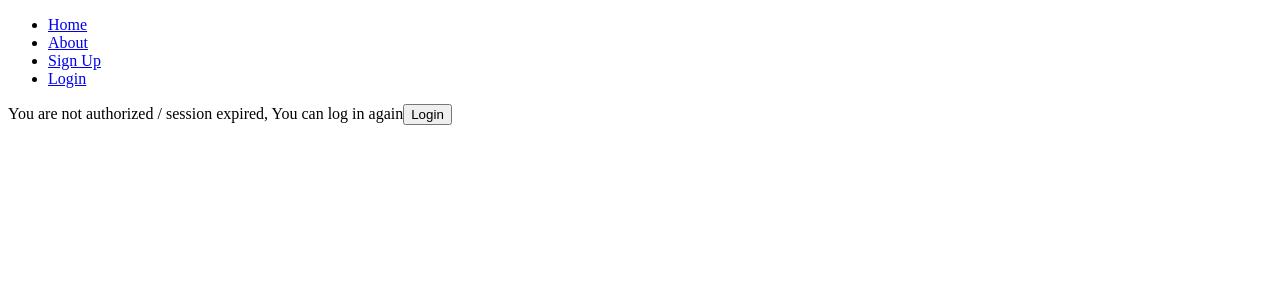
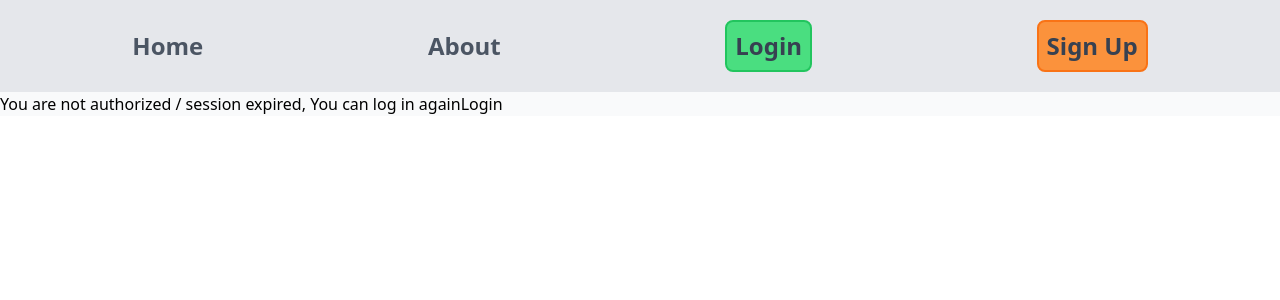
Before and after one commit to suvratkumra/FoodReviewWebsite, a React (Create React App) app in the folder client/: page /new/list in a window 1280 px wide. Shown: the top 300 px of the page. Built offline with nearby package versions, Linux system fonts and the light colour scheme; no server answers.

Commit message:
feat: adding navbar css

```diff
--- a/client/src/App.js
+++ b/client/src/App.js
@@ -11,12 +11,11 @@ import Profile from "./components/profile/Profile";
 import About from "./components/about/About";
 import GlobalHandler from "./components/globalHandler/GlobalHandler";
 import Verification from "./components/verify/Verification";
+import './output.css'
 
 function App() {
-
-
   return (
-    <>
+    <div className="bg-gray-50">
       <BrowserRouter>
         <GlobalHandler />
         <Navbar />
@@ -49,10 +48,10 @@ function App() {
               <NewList />
             </Authorization>
           } />
-          <Route path="/verification-page" element = {<Verification/>} />
+          <Route path="/verification-page" element={<Verification />} />
         </Routes>
       </BrowserRouter>
-    </>
+    </div>
   );
 }
 
--- a/client/src/components/Navbar/Navbar.js
+++ b/client/src/components/Navbar/Navbar.js
@@ -67,43 +67,44 @@ const Navbar = () => {
     return (
         <div>
             {/* the banner which tells user to verify their account */}
-            {!isProfileVerified && <div style={{ fontSize: "2rem", color: "Red", border: "4px black solid", borderRadius: "10px", padding: "10px 20px", display: 'flex', justifyContent: 'space-around' }}>
+            {!isProfileVerified && <div>
 
                 Verify Your Account to unlock full features of the website.
 
                 <button onClick={() => { navigate('/verification-page') }}> Verify Now! </button>
 
             </div>}
-            <nav>
-                <ul>
+            <div className='font-bold bg-gray-200 text-gray-700 p-2 m-0'>
+                <ul className='flex flex-row justify-around text-2xl items-center p-3'>
                     <li>
-                        <Link to="/">Home</Link>
+                        <Link className='relative inline-block text-gray-600 hover:text-gray-800 duration-300 transition-all ease-in-out hover:underline ' to="/">Home</Link>
+
                     </li>
                     <li>
-                        <Link to="/about">About</Link>
+                        <Link className='relative inline-block text-gray-600 hover:text-gray-800 duration-300 transition-all ease-in-out hover:underline ' to="/about">About</Link>
                     </li>
                     {validToken ? (
                         <>
                             <li>
-                                <Link to="/profile">Profile</Link>
+                                <Link to="/profile" className='relative inline-block text-gray-600 hover:text-gray-800 duration-300 transition-all ease-in-out hover:underline '>Profile</Link>
                             </li>
                             <li>
-                                <a href='#' onClick={handleLogoutAction}>Logout</a>
+                                <a href='#' className='relative inline-block text-gray-600 hover:text-gray-800 duration-300 transition-all ease-in-out hover:underline ' onClick={handleLogoutAction}>Logout</a>
                             </li>
                         </>
                     ) : (
                         <>
-                            <li>
+                            <li className='bg-green-400 rounded-lg p-2 hover:bg-green-500 hover:text-black ease-in-out border-2 border-green-500 hover:border-green-600 hover:cursor-pointer'>
+                                <Link to="/login">Login</Link>
+                            </li>
+                            <li className='bg-orange-400 rounded-lg p-2 hover:bg-orange-500 hover:text-black ease-in-out border-2 border-orange-500 hover:border-orange-600 hover:cursor-pointer'>
                                 <Link to="/signup">Sign Up</Link>
-                            </li>
-                            <li>
-                                <Link to="/login">Login</Link>
                             </li>
                         </>
                     )}
                 </ul>
-            </nav>
-        </div>
+            </div>
+        </div >
     );
 };
 
--- a/client/src/output.css
+++ b/client/src/output.css
@@ -571,12 +571,295 @@ video {
   --tw-backdrop-sepia:  ;
 }
 
+.fixed {
+  position: fixed;
+}
+
+.absolute {
+  position: absolute;
+}
+
+.relative {
+  position: relative;
+}
+
+.left-0 {
+  left: 0px;
+}
+
+.top-0 {
+  top: 0px;
+}
+
+.top-2 {
+  top: 0.5rem;
+}
+
+.top-10 {
+  top: 2.5rem;
+}
+
+.bottom-0 {
+  bottom: 0px;
+}
+
+.m-2 {
+  margin: 0.5rem;
+}
+
+.m-0 {
+  margin: 0px;
+}
+
+.inline-block {
+  display: inline-block;
+}
+
 .flex {
   display: flex;
 }
 
+.h-full {
+  height: 100%;
+}
+
+.h-0 {
+  height: 0px;
+}
+
+.h-0\.5 {
+  height: 0.125rem;
+}
+
+.h-8 {
+  height: 2rem;
+}
+
+.h-32 {
+  height: 8rem;
+}
+
+.h-24 {
+  height: 6rem;
+}
+
+.h-1\/5 {
+  height: 20%;
+}
+
+.h-4\/5 {
+  height: 80%;
+}
+
+.h-96 {
+  height: 24rem;
+}
+
+.h-3 {
+  height: 0.75rem;
+}
+
+.h-10 {
+  height: 2.5rem;
+}
+
+.h-14 {
+  height: 3.5rem;
+}
+
+.h-\[16rem\] {
+  height: 16rem;
+}
+
+.h-\[1rem\] {
+  height: 1rem;
+}
+
+.h-\[14rem\] {
+  height: 14rem;
+}
+
+.h-\[12rem\] {
+  height: 12rem;
+}
+
+.h-\[2rem\] {
+  height: 2rem;
+}
+
+.h-\[4rem\] {
+  height: 4rem;
+}
+
+.h-\[5rem\] {
+  height: 5rem;
+}
+
+.h-\[4\.5rem\] {
+  height: 4.5rem;
+}
+
+.min-h-0 {
+  min-height: 0px;
+}
+
+.w-full {
+  width: 100%;
+}
+
+.w-3 {
+  width: 0.75rem;
+}
+
+.flex-auto {
+  flex: 1 1 auto;
+}
+
+.origin-left {
+  -webkit-transform-origin: left;
+          transform-origin: left;
+}
+
+.scale-x-0 {
+  --tw-scale-x: 0;
+  -webkit-transform: translate(var(--tw-translate-x), var(--tw-translate-y)) rotate(var(--tw-rotate)) skewX(var(--tw-skew-x)) skewY(var(--tw-skew-y)) scaleX(var(--tw-scale-x)) scaleY(var(--tw-scale-y));
+          transform: translate(var(--tw-translate-x), var(--tw-translate-y)) rotate(var(--tw-rotate)) skewX(var(--tw-skew-x)) skewY(var(--tw-skew-y)) scaleX(var(--tw-scale-x)) scaleY(var(--tw-scale-y));
+}
+
+.transform {
+  -webkit-transform: translate(var(--tw-translate-x), var(--tw-translate-y)) rotate(var(--tw-rotate)) skewX(var(--tw-skew-x)) skewY(var(--tw-skew-y)) scaleX(var(--tw-scale-x)) scaleY(var(--tw-scale-y));
+          transform: translate(var(--tw-translate-x), var(--tw-translate-y)) rotate(var(--tw-rotate)) skewX(var(--tw-skew-x)) skewY(var(--tw-skew-y)) scaleX(var(--tw-scale-x)) scaleY(var(--tw-scale-y));
+}
+
+.flex-row {
+  flex-direction: row;
+}
+
+.items-center {
+  align-items: center;
+}
+
+.justify-center {
+  justify-content: center;
+}
+
+.justify-around {
+  justify-content: space-around;
+}
+
+.rounded-lg {
+  border-radius: 0.5rem;
+}
+
 .border {
   border-width: 1px;
+}
+
+.border-8 {
+  border-width: 8px;
+}
+
+.border-2 {
+  border-width: 2px;
+}
+
+.border-red-50 {
+  --tw-border-opacity: 1;
+  border-color: rgb(254 242 242 / var(--tw-border-opacity));
+}
+
+.border-green-600 {
+  --tw-border-opacity: 1;
+  border-color: rgb(22 163 74 / var(--tw-border-opacity));
+}
+
+.border-green-400 {
+  --tw-border-opacity: 1;
+  border-color: rgb(74 222 128 / var(--tw-border-opacity));
+}
+
+.border-green-500 {
+  --tw-border-opacity: 1;
+  border-color: rgb(34 197 94 / var(--tw-border-opacity));
+}
+
+.border-orange-500 {
+  --tw-border-opacity: 1;
+  border-color: rgb(249 115 22 / var(--tw-border-opacity));
+}
+
+.bg-gray-50 {
+  --tw-bg-opacity: 1;
+  background-color: rgb(249 250 251 / var(--tw-bg-opacity));
+}
+
+.bg-gray-100 {
+  --tw-bg-opacity: 1;
+  background-color: rgb(243 244 246 / var(--tw-bg-opacity));
+}
+
+.bg-green-400 {
+  --tw-bg-opacity: 1;
+  background-color: rgb(74 222 128 / var(--tw-bg-opacity));
+}
+
+.bg-orange-400 {
+  --tw-bg-opacity: 1;
+  background-color: rgb(251 146 60 / var(--tw-bg-opacity));
+}
+
+.bg-blue-500 {
+  --tw-bg-opacity: 1;
+  background-color: rgb(59 130 246 / var(--tw-bg-opacity));
+}
+
+.bg-gray-900 {
+  --tw-bg-opacity: 1;
+  background-color: rgb(17 24 39 / var(--tw-bg-opacity));
+}
+
+.bg-gray-200 {
+  --tw-bg-opacity: 1;
+  background-color: rgb(229 231 235 / var(--tw-bg-opacity));
+}
+
+.bg-slate-50 {
+  --tw-bg-opacity: 1;
+  background-color: rgb(248 250 252 / var(--tw-bg-opacity));
+}
+
+.from-neutral-900 {
+  --tw-gradient-from: #171717 var(--tw-gradient-from-position);
+  --tw-gradient-to: rgb(23 23 23 / 0) var(--tw-gradient-to-position);
+  --tw-gradient-stops: var(--tw-gradient-from), var(--tw-gradient-to);
+}
+
+.p-2 {
+  padding: 0.5rem;
+}
+
+.p-10 {
+  padding: 2.5rem;
+}
+
+.p-1 {
+  padding: 0.25rem;
+}
+
+.p-5 {
+  padding: 1.25rem;
+}
+
+.p-3 {
+  padding: 0.75rem;
+}
+
+.text-center {
+  text-align: center;
+}
+
+.align-middle {
+  vertical-align: middle;
 }
 
 .text-3xl {
@@ -584,10 +867,154 @@ video {
   line-height: 2.25rem;
 }
 
+.text-lg {
+  font-size: 1.125rem;
+  line-height: 1.75rem;
+}
+
+.text-4xl {
+  font-size: 2.25rem;
+  line-height: 2.5rem;
+}
+
+.text-2xl {
+  font-size: 1.5rem;
+  line-height: 2rem;
+}
+
 .font-bold {
   font-weight: 700;
+}
+
+.font-thin {
+  font-weight: 100;
+}
+
+.text-gray-700 {
+  --tw-text-opacity: 1;
+  color: rgb(55 65 81 / var(--tw-text-opacity));
+}
+
+.text-gray-600 {
+  --tw-text-opacity: 1;
+  color: rgb(75 85 99 / var(--tw-text-opacity));
+}
+
+.text-gray-800 {
+  --tw-text-opacity: 1;
+  color: rgb(31 41 55 / var(--tw-text-opacity));
+}
+
+.text-gray-400 {
+  --tw-text-opacity: 1;
+  color: rgb(156 163 175 / var(--tw-text-opacity));
 }
 
 .underline {
   text-decoration-line: underline;
 }
+
+.filter {
+  -webkit-filter: var(--tw-blur) var(--tw-brightness) var(--tw-contrast) var(--tw-grayscale) var(--tw-hue-rotate) var(--tw-invert) var(--tw-saturate) var(--tw-sepia) var(--tw-drop-shadow);
+          filter: var(--tw-blur) var(--tw-brightness) var(--tw-contrast) var(--tw-grayscale) var(--tw-hue-rotate) var(--tw-invert) var(--tw-saturate) var(--tw-sepia) var(--tw-drop-shadow);
+}
+
+.transition-transform {
+  transition-property: -webkit-transform;
+  transition-property: transform;
+  transition-property: transform, -webkit-transform;
+  transition-timing-function: cubic-bezier(0.4, 0, 0.2, 1);
+  transition-duration: 150ms;
+}
+
+.transition-colors {
+  transition-property: color, background-color, border-color, text-decoration-color, fill, stroke;
+  transition-timing-function: cubic-bezier(0.4, 0, 0.2, 1);
+  transition-duration: 150ms;
+}
+
+.transition-all {
+  transition-property: all;
+  transition-timing-function: cubic-bezier(0.4, 0, 0.2, 1);
+  transition-duration: 150ms;
+}
+
+.duration-300 {
+  transition-duration: 300ms;
+}
+
+.ease-in-out {
+  transition-timing-function: cubic-bezier(0.4, 0, 0.2, 1);
+}
+
+.hover\:cursor-pointer:hover {
+  cursor: pointer;
+}
+
+.hover\:border-green-800:hover {
+  --tw-border-opacity: 1;
+  border-color: rgb(22 101 52 / var(--tw-border-opacity));
+}
+
+.hover\:border-green-600:hover {
+  --tw-border-opacity: 1;
+  border-color: rgb(22 163 74 / var(--tw-border-opacity));
+}
+
+.hover\:border-orange-600:hover {
+  --tw-border-opacity: 1;
+  border-color: rgb(234 88 12 / var(--tw-border-opacity));
+}
+
+.hover\:bg-green-600:hover {
+  --tw-bg-opacity: 1;
+  background-color: rgb(22 163 74 / var(--tw-bg-opacity));
+}
+
+.hover\:bg-green-500:hover {
+  --tw-bg-opacity: 1;
+  background-color: rgb(34 197 94 / var(--tw-bg-opacity));
+}
+
+.hover\:bg-orange-500:hover {
+  --tw-bg-opacity: 1;
+  background-color: rgb(249 115 22 / var(--tw-bg-opacity));
+}
+
+.hover\:text-left:hover {
+  text-align: left;
+}
+
+.hover\:text-black:hover {
+  --tw-text-opacity: 1;
+  color: rgb(0 0 0 / var(--tw-text-opacity));
+}
+
+.hover\:text-blue-500:hover {
+  --tw-text-opacity: 1;
+  color: rgb(59 130 246 / var(--tw-text-opacity));
+}
+
+.hover\:text-gray-900:hover {
+  --tw-text-opacity: 1;
+  color: rgb(17 24 39 / var(--tw-text-opacity));
+}
+
+.hover\:text-gray-800:hover {
+  --tw-text-opacity: 1;
+  color: rgb(31 41 55 / var(--tw-text-opacity));
+}
+
+.hover\:underline:hover {
+  text-decoration-line: underline;
+}
+
+.hover\:underline-offset-0:hover {
+  text-underline-offset: 0px;
+}
+
+.group:hover .group-hover\:scale-x-100 {
+  --tw-scale-x: 1;
+  -webkit-transform: translate(var(--tw-translate-x), var(--tw-translate-y)) rotate(var(--tw-rotate)) skewX(var(--tw-skew-x)) skewY(var(--tw-skew-y)) scaleX(var(--tw-scale-x)) scaleY(var(--tw-scale-y));
+          transform: translate(var(--tw-translate-x), var(--tw-translate-y)) rotate(var(--tw-rotate)) skewX(var(--tw-skew-x)) skewY(var(--tw-skew-y)) scaleX(var(--tw-scale-x)) scaleY(var(--tw-scale-y));
+}
```
Also changed, not shown: client/src/components/home/Home.js (+11 -2 lines).
